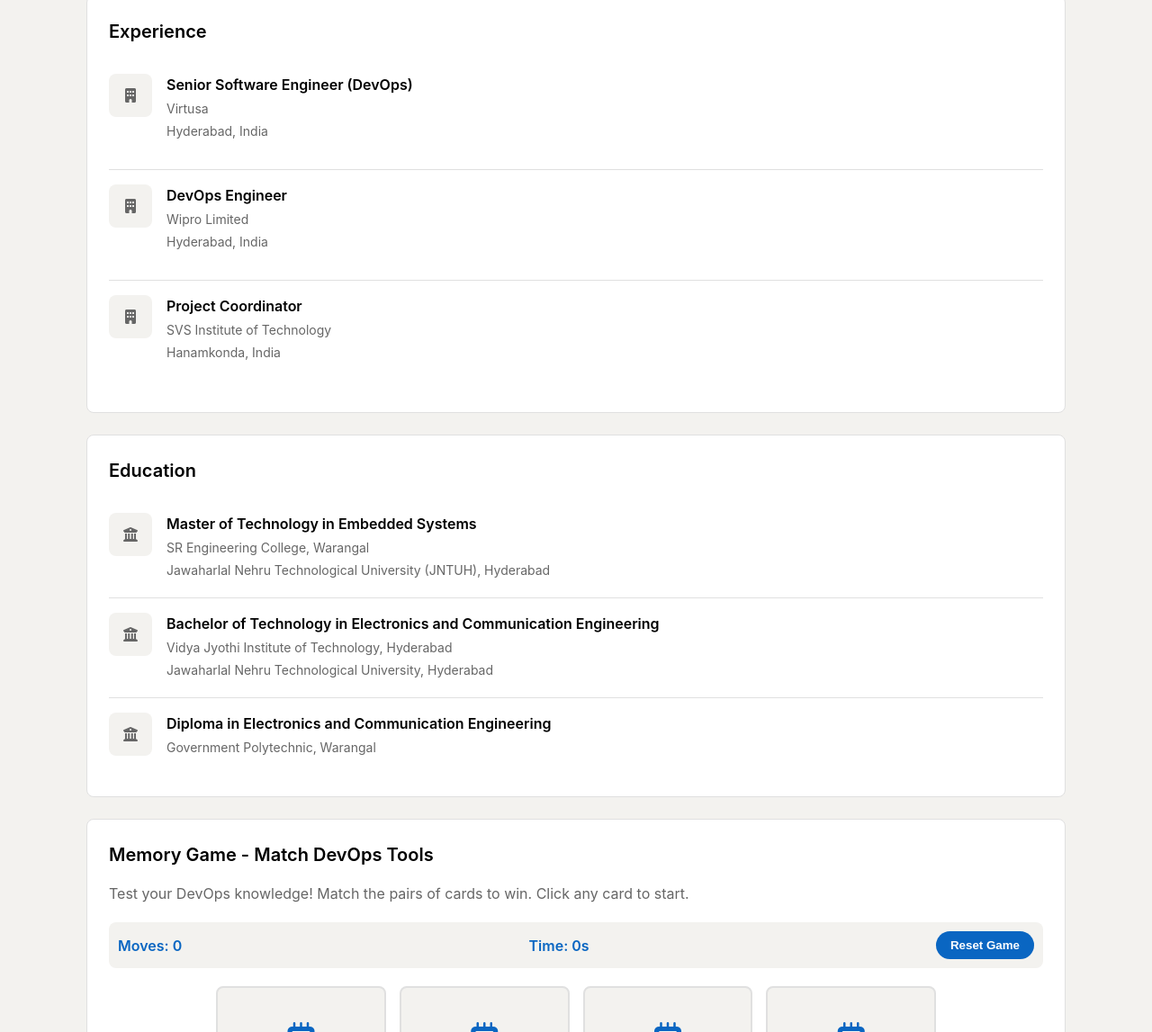
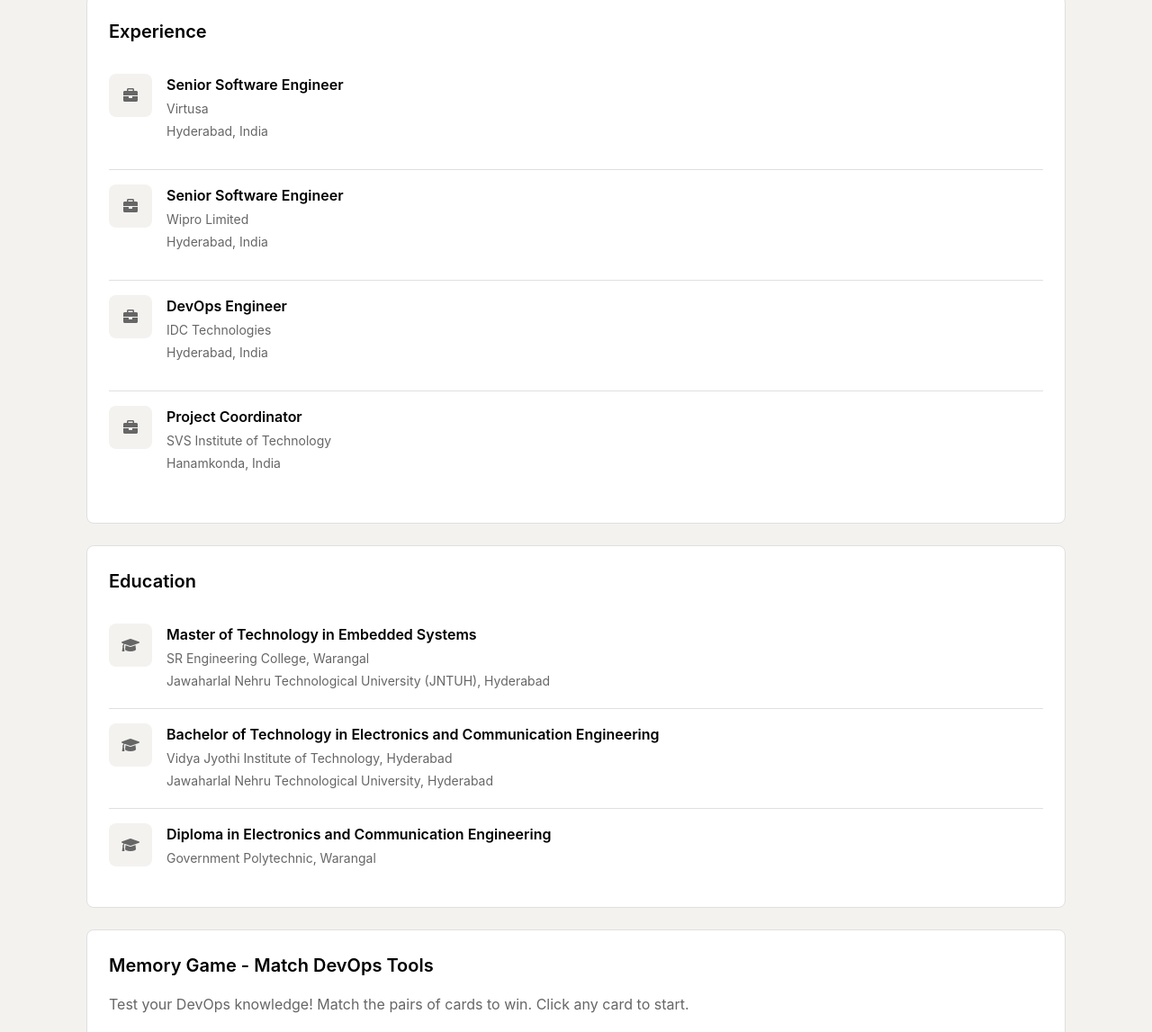
Before and after one commit to hemanthjannu/hemanthjannu.github.io, a plain HTML site: page index.html in a window 1280 px wide. Shown: the part 733-1880 px from the top of the page at 90% size. Drawn offline with Linux system fonts and the light colour scheme.

Commit message:
Update index.html

```diff
--- a/index.html
+++ b/index.html
@@ -7,11 +7,10 @@
     <link rel="stylesheet" href="styles.css">
     <link rel="stylesheet" href="https://cdnjs.cloudflare.com/ajax/libs/font-awesome/6.0.0/css/all.min.css">
 </head>
-<body>    <div class="container">
+<body>
+    <div class="container">
         <div class="profile-section">
-            <div class="profile-background">
-
-            </div>
+            <div class="profile-background"></div>
             <div class="profile-content">
                 <div class="profile-info">
                     <h1>Hemanth Jannu</h1>
@@ -22,7 +21,6 @@
                         <span><i class="fab fa-linkedin"></i> <a href="https://linkedin.com/in/hemanthjannu" target="_blank">linkedin.com/in/hemanthjannu</a></span>
                     </p>
                 </div>
-
             </div>
         </div>
 
@@ -36,27 +34,37 @@
                 <h3>Experience</h3>
                 <div class="experience-item">
                     <div class="experience-icon">
-                        <i class="fas fa-building"></i>
+                        <i class="fas fa-briefcase"></i>
                     </div>
                     <div class="experience-details">
-                        <h4>Senior Software Engineer (DevOps)</h4>
+                        <h4>Senior Software Engineer</h4>
                         <p class="company">Virtusa</p>
                         <p class="location">Hyderabad, India</p>
                     </div>
                 </div>
                 <div class="experience-item">
                     <div class="experience-icon">
-                        <i class="fas fa-building"></i>
+                        <i class="fas fa-briefcase"></i>
                     </div>
                     <div class="experience-details">
-                        <h4>DevOps Engineer</h4>
+                        <h4>Senior Software Engineer </h4>
                         <p class="company">Wipro Limited</p>
                         <p class="location">Hyderabad, India</p>
                     </div>
                 </div>
                 <div class="experience-item">
                     <div class="experience-icon">
-                        <i class="fas fa-building"></i>
+                        <i class="fas fa-briefcase"></i>
+                    </div>
+                    <div class="experience-details">
+                        <h4>DevOps Engineer</h4>
+                        <p class="company">IDC Technologies</p>
+                        <p class="location">Hyderabad, India</p>
+                    </div>
+                </div>
+                <div class="experience-item">
+                    <div class="experience-icon">
+                        <i class="fas fa-briefcase"></i>
                     </div>
                     <div class="experience-details">
                         <h4>Project Coordinator</h4>
@@ -70,7 +78,7 @@
                 <h3>Education</h3>
                 <div class="education-item">
                     <div class="education-icon">
-                        <i class="fas fa-university"></i>
+                        <i class="fas fa-graduation-cap"></i>
                     </div>
                     <div class="education-details">
                         <h4>Master of Technology in Embedded Systems</h4>
@@ -80,7 +88,7 @@
                 </div>
                 <div class="education-item">
                     <div class="education-icon">
-                        <i class="fas fa-university"></i>
+                        <i class="fas fa-graduation-cap"></i>
                     </div>
                     <div class="education-details">
                         <h4>Bachelor of Technology in Electronics and Communication Engineering</h4>
@@ -90,7 +98,7 @@
                 </div>
                 <div class="education-item">
                     <div class="education-icon">
-                        <i class="fas fa-university"></i>
+                        <i class="fas fa-graduation-cap"></i>
                     </div>
                     <div class="education-details">
                         <h4>Diploma in Electronics and Communication Engineering</h4>
```
